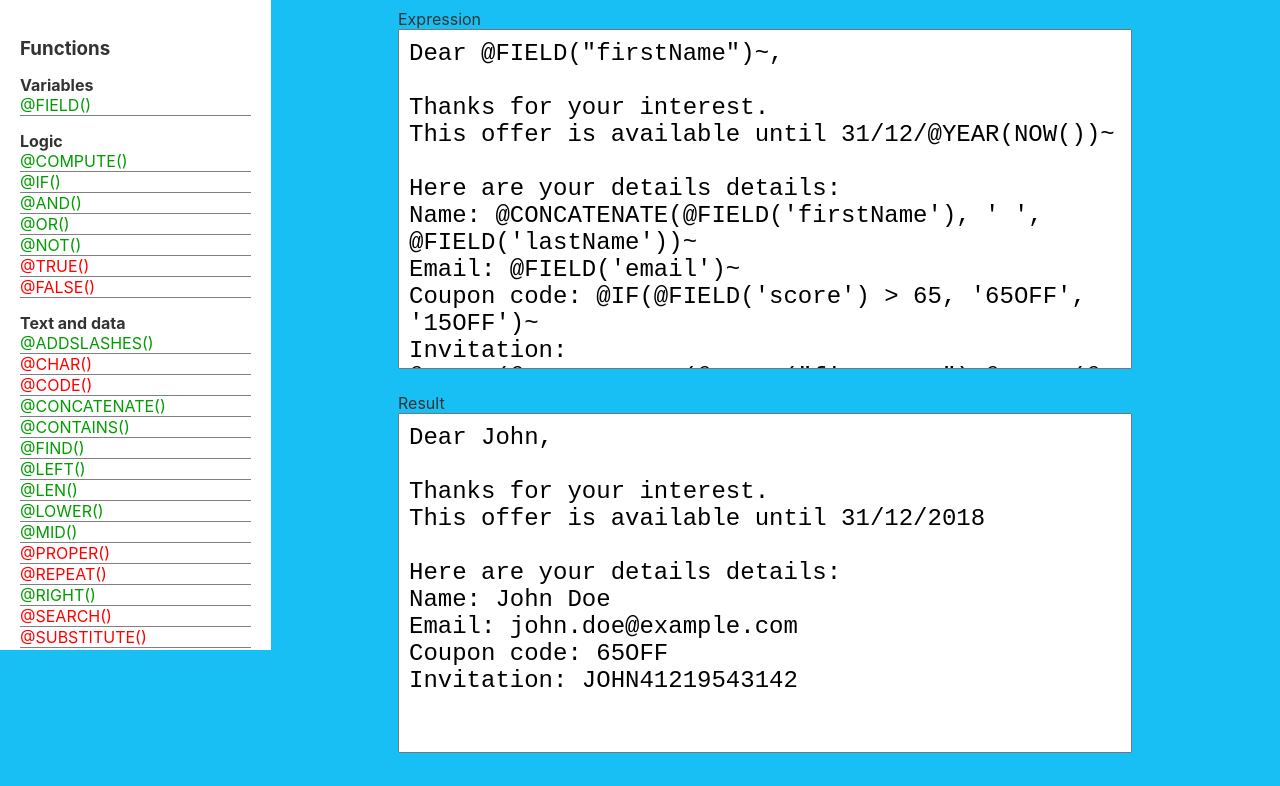
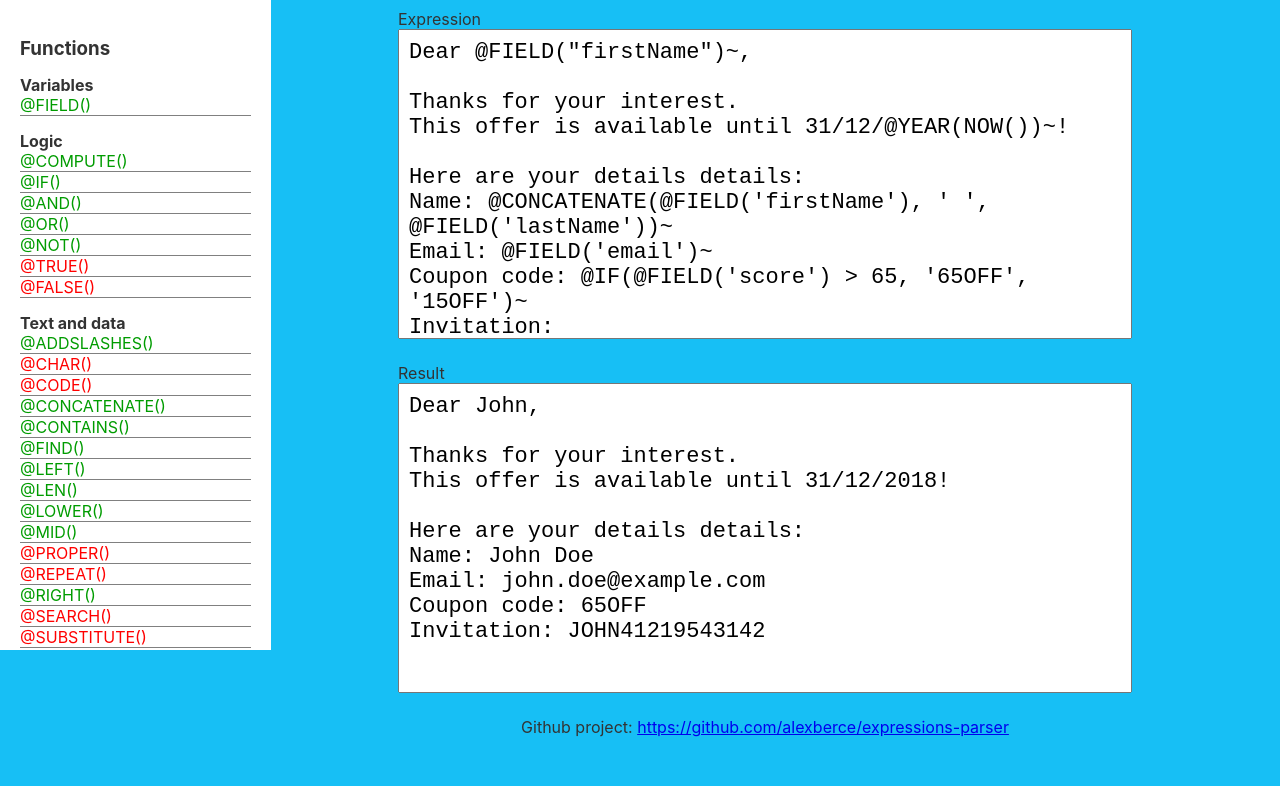
Before and after one commit to alexberce/expressions-parser, a website: page web/index.html in a window 1280 px wide. Shown: the part 150-936 px from the top of the page. Drawn offline with nearby package versions, Linux system fonts and the light colour scheme.

Commit message:
Updating webpage

```diff
--- a/web/index.html
+++ b/web/index.html
@@ -150,7 +150,7 @@
 Dear @FIELD("firstName")~,
 
 Thanks for your interest.
-This offer is available until 31/12/@YEAR(NOW())~
+This offer is available until 31/12/@YEAR(NOW())~!
 
 Here are your details details:
 Name: @CONCATENATE(@FIELD('firstName'), ' ', @FIELD('lastName'))~
@@ -165,6 +165,7 @@ Invitation: @UPPER(@CONCATENATE(@FIELD("firstName"),@ROUND(@RAND()*1000000,0),@T
                 <textarea id="result"></textarea>
             </div>
         </p>
+        <div>Github project: <a href="https://github.com/alexberce/expressions-parser">https://github.com/alexberce/expressions-parser</a></div>
     </div>
 </body>
 <script>
--- a/web/style.css
+++ b/web/style.css
@@ -11,7 +11,6 @@ body {
     "Segoe UI", "Lucida Grande", "Helvetica Neue", "Helvetica", "Fira Sans",
     "Roboto", "Noto", "Droid Sans", "Cantarell", "Oxygen", "Ubuntu",
     "Franklin Gothic Medium", "Century Gothic", "Liberation Sans", sans-serif;
-  /* padding: 3vh 1rem; */
   text-align: center;
 }
 
@@ -50,10 +49,10 @@ body {
 }
 
 textarea {
-  font-size: 24px;
+  font-size: 22px;
   resize: none;
   width: 100%;
-  height: 340px;
+  height: 310px;
   padding: 10px;
 }
 
```
